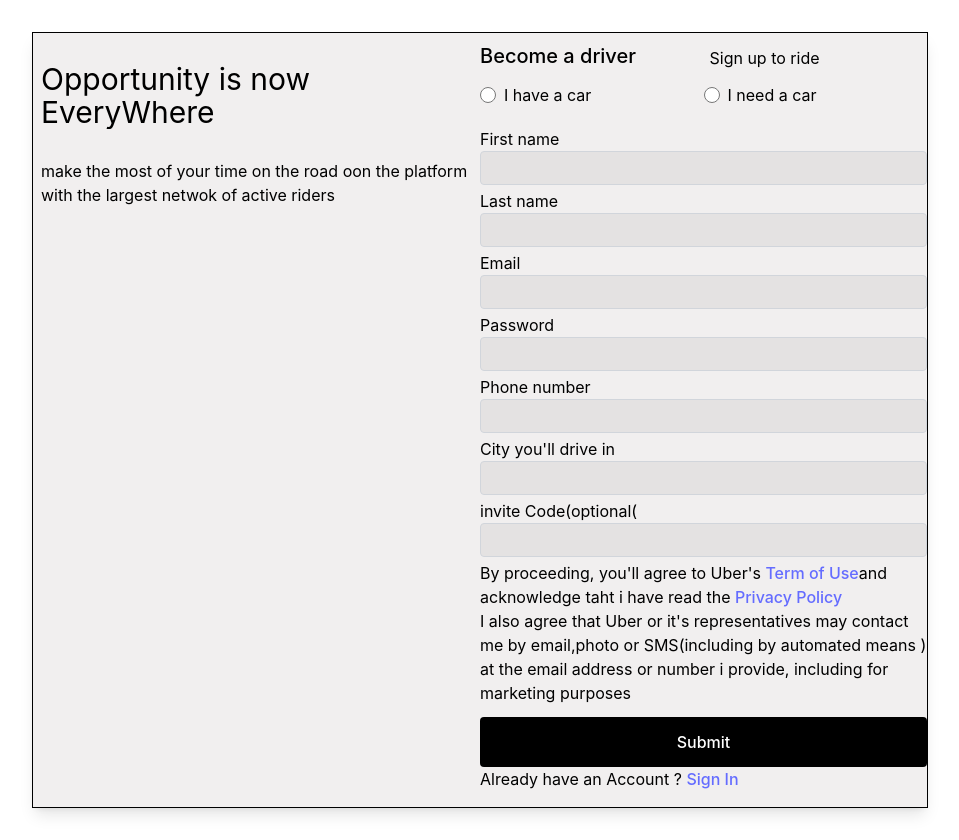
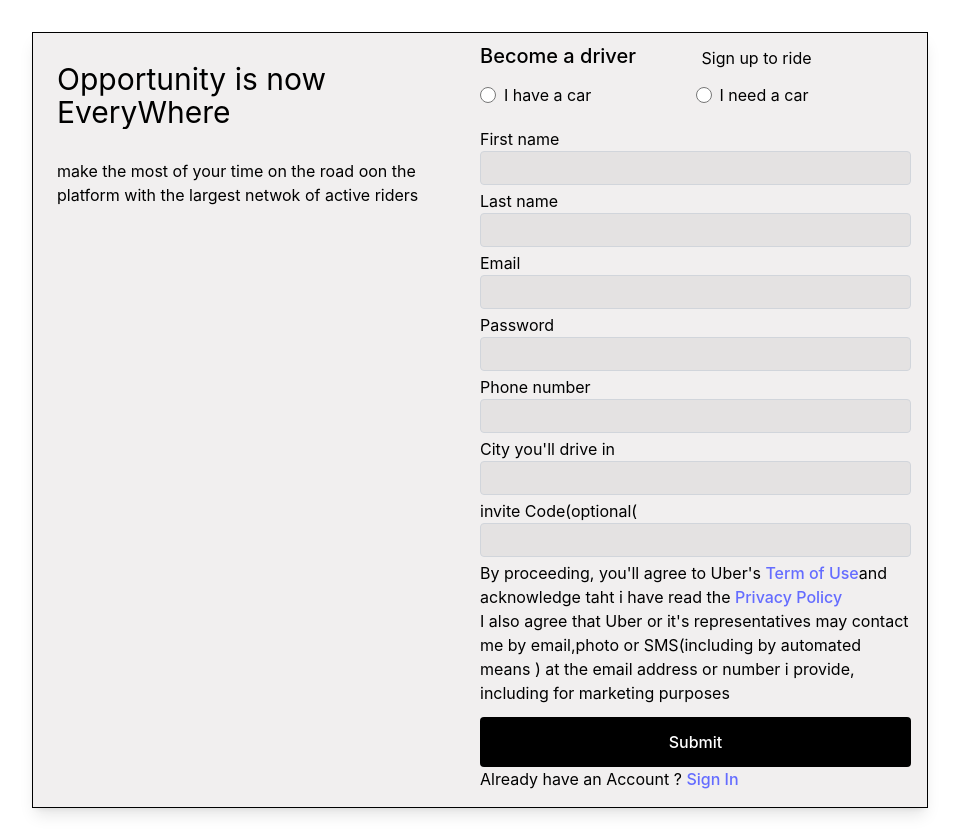
Before and after one commit to BLADEHEDA/Private-journal, a React (Vite) app: page / in a window 1280 px wide. Shown: the whole page, without its empty margins (160-1119 px from the left). Built offline with nearby package versions, Linux system fonts and the light colour scheme.

Commit message:
style changes t

```diff
--- a/src/App.css
+++ b/src/App.css
@@ -23,7 +23,6 @@
   }
   .form-input{
     background: rgb(228, 226, 226);
-    color:black;
   }
   .form-main {
     background: white;
--- a/src/Components/Form/Reusable.tsx
+++ b/src/Components/Form/Reusable.tsx
@@ -12,7 +12,7 @@
             <input
             type={props.type}
             name={props.name}
-            className={`block form-input w-full rounded border py-1 px-2 ${props.touched && props.errors ? 'border-red-400' : 'border-gray-300'}`}
+            className={`block form-input w-full text-[black] rounded border py-1 px-2 ${props.touched && props.errors ? 'border-red-400' : 'border-gray-300'}`}
               onChange={props.handleChange} onBlur={props.handleBlur} value={props.values} />
             {props.touched && props.errors && (
               <span className='text-red-400'>{props.errors}</span>
@@ -91,7 +91,7 @@
   formik.resetForm();
 }
   return (
-    <main className=' main-section md:shadow-lg my-[2em]  mx-auto my-0 md:w-[70%]
+    <main className=' main-section  px-[1em]  md:shadow-lg my-[2em]  mx-auto my-0 md:w-[70%]
     md:flex ' >
              <section className="main-section-left ">
             <article className='block md:hidden'>
```
